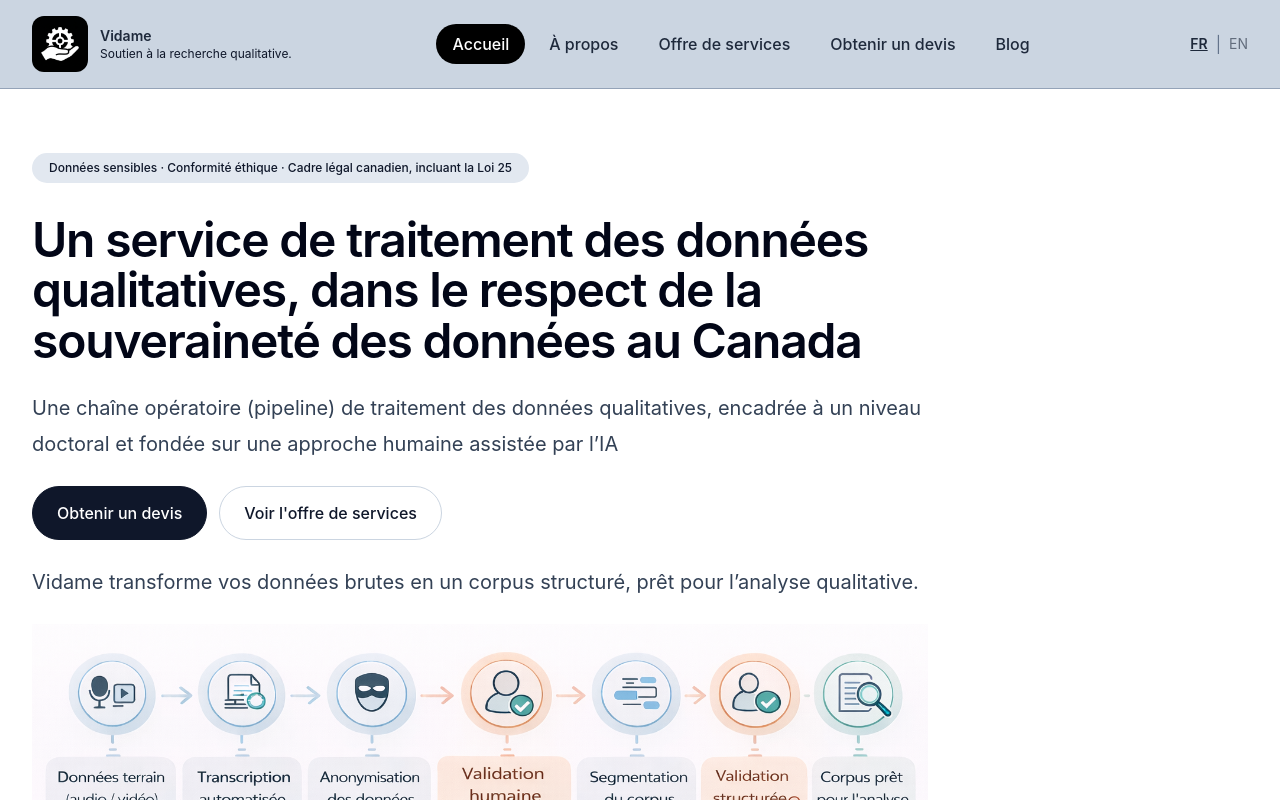
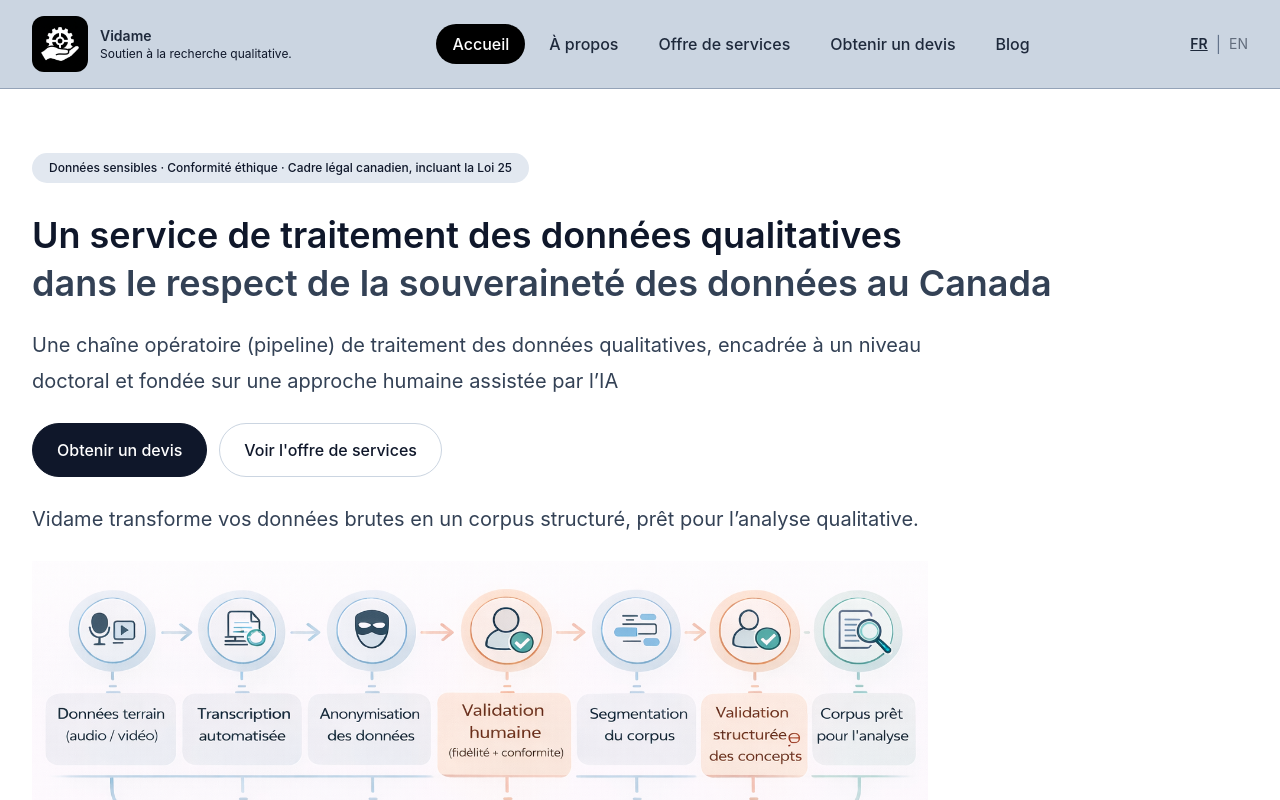
Before and after one commit to momopro21/vidame-recherche, a React (Vite) app: page / in a window 1280 px wide. Shown: the top 800 px of the page. Built offline with nearby package versions, Linux system fonts and the light colour scheme; the HTML template or start-up script is replaced by a standard one.

Commit message:
Update App.tsx

```diff
--- a/src/App.tsx
+++ b/src/App.tsx
@@ -501,11 +501,18 @@ function Accueil({setPage,lang,}: {setPage: (page: string) => void;lang: "fr" |
           {/* ===== VIDAME_REPERE_CONTENU_HERO_ACCUEIL ===== */}
           <div className="space-y-6">
             {/* ===== VIDAME_REPERE_TITRE_PRINCIPAL_ACCUEIL ===== */}
-            <h1 className="max-w-5xl text-4xl font-semibold tracking-tight text-slate-950 md:text-5xl md:leading-[1.05]">
-              {lang === "fr"
-                ? "Un service de traitement des données qualitatives, dans le respect de la souveraineté des données au Canada"
-                : "A qualitative data processing service, aligned with Canadian data sovereignty"}
-            </h1>
+            <h1 className="text-4xl font-semibold text-slate-900">
+          <span className="block">
+          {lang === "fr"
+            ? "Un service de traitement des données qualitatives"
+            : "A qualitative data processing service"}
+         </span>
+         <span className="mt-2 block text-slate-700">
+          {lang === "fr"
+          ? "dans le respect de la souveraineté des données au Canada"
+          : "aligned with Canadian data sovereignty"}
+      </span>
+          </h1>
 
             {/* ===== VIDAME_REPERE_TEXTE_HERO_ACCUEIL ===== */}
             <p className="max-w-4xl text-lg leading-8 text-slate-700 md:text-xl md:leading-9">
```
